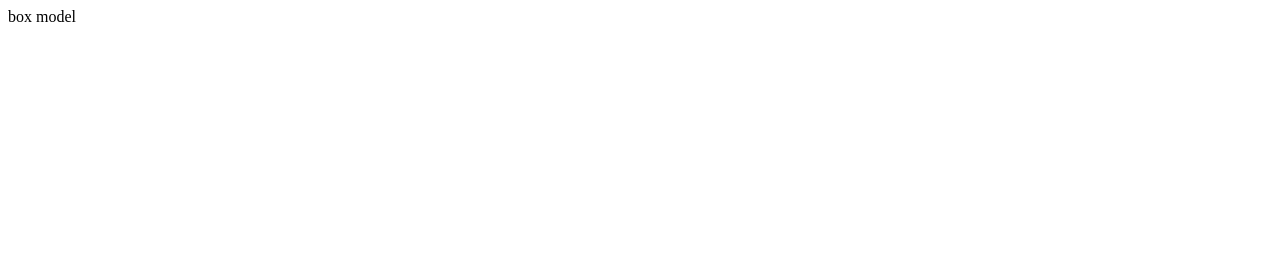
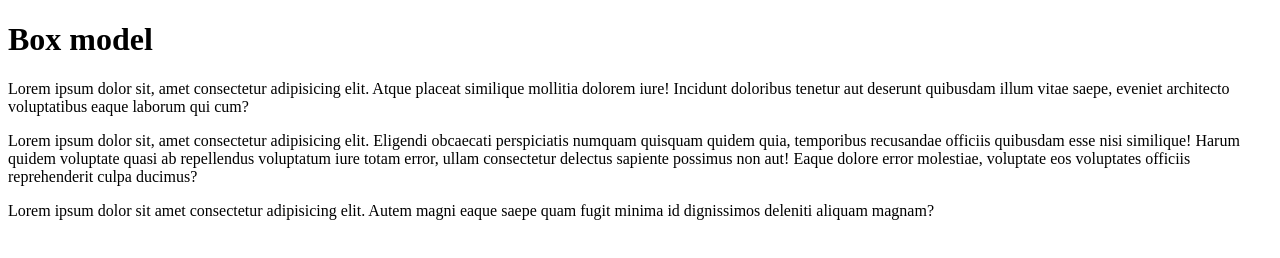
Before and after one commit to vipul2000-dev/Cohort-web-development, a plain HTML site: page CSS/BoxModel/index.html in a window 1280 px wide. Drawn offline with Linux system fonts and the light colour scheme.

Commit message:
Box model

```diff
--- a/CSS/BoxModel/index.html
+++ b/CSS/BoxModel/index.html
@@ -6,6 +6,13 @@
     <title>Document</title>
 </head>
 <body>
-    box model
+    <h1>Box model</h1>
+
+    <p>Lorem ipsum dolor sit, amet consectetur adipisicing elit. Atque placeat similique mollitia dolorem iure! Incidunt doloribus tenetur aut deserunt quibusdam illum vitae saepe, eveniet architecto voluptatibus eaque laborum qui cum?
+    </p>
+
+    <p>Lorem ipsum dolor sit, amet consectetur adipisicing elit. Eligendi obcaecati perspiciatis numquam quisquam quidem quia, temporibus recusandae officiis quibusdam esse nisi similique! Harum quidem voluptate quasi ab repellendus voluptatum iure totam error, ullam consectetur delectus sapiente possimus non aut! Eaque dolore error molestiae, voluptate eos voluptates officiis reprehenderit culpa ducimus?</p>
+
+    <p>Lorem ipsum dolor sit amet consectetur adipisicing elit. Autem magni eaque saepe quam fugit minima id dignissimos deleniti aliquam magnam?</p>
 </body>
 </html>
```
Also changed, not shown: CSS/fontsAndColors/index.html (renamed from CSS/intro/fontsAndColors/index.html).
